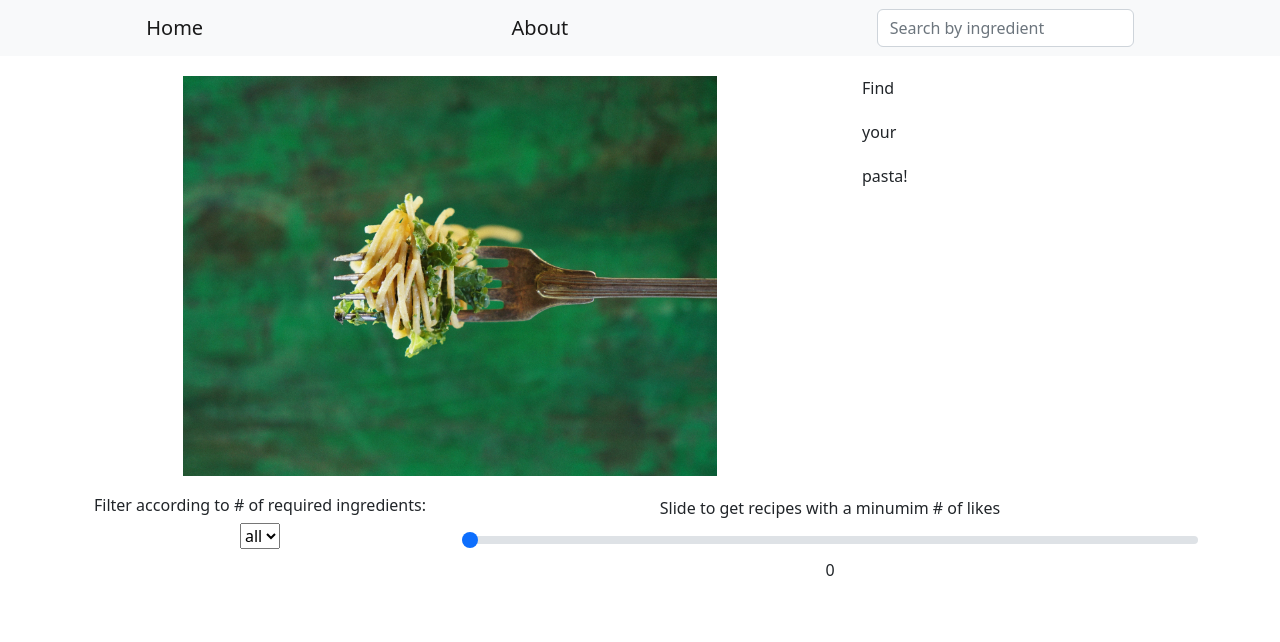
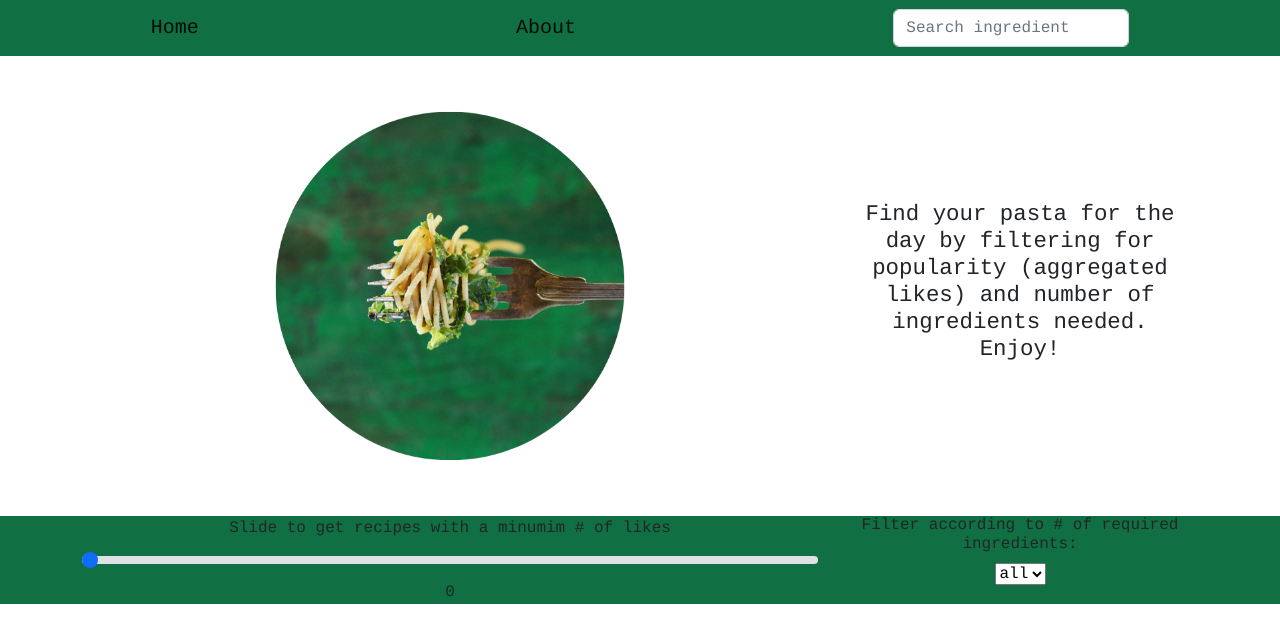
Before and after one commit to tagilv/JavaScript-recipe, a plain HTML site: page index.html in a window 1280 px wide. Drawn offline with nearby package versions, Linux system fonts and the light colour scheme; no server answers.

Commit message:
largenavbar

```diff
--- a/index.html
+++ b/index.html
@@ -7,33 +7,37 @@
   <link href="https://cdn.jsdelivr.net/npm/bootstrap@5.2.2/dist/css/bootstrap.min.css" rel="stylesheet" integrity="sha384-Zenh87qX5JnK2Jl0vWa8Ck2rdkQ2Bzep5IDxbcnCeuOxjzrPF/et3URy9Bv1WTRi" crossorigin="anonymous">
     <link rel="stylesheet" href="style.css" />
 
+
     <title>Document</title>
   </head>
   <body>
 
-    <nav class=" navbar sticky-top navbar-light bg-light justify-content-around ">
+    <nav class="navbar sticky-top navbar-light justify-content-around">
       <a class="navbar-brand">Home</a>
       <a class="navbar-brand">About</a>
       <div class="form-inline">
         <input
           class="form-control mr-sm-2"
           type="search"
-          placeholder="Search by ingredient"
+          placeholder="Search ingredient"
           aria-label="Search"
           id="ingredient-search"
         />
       </div>
     </nav>
     <section>
-          <div class="container text-center">
-            <div class="row">
-        <div class="col-sm-8">
+      <div class="container text-center">
+        <div class="row">
+          <div class="col-sm-8">
           <div>
-            <img src="./assets/pasta.png" alt=""></div>
+            <img src="./assets/test.png" alt=""></div>
+          </div>
+        <div class="col-sm-4">
+          <div>
+            <h4>Find your pasta for the day by filtering for popularity (aggregated likes) and number of ingredients needed. Enjoy!</h4>
           </div>
 
-        <div class="col-sm-4">
-          <div>
+          <!-- <div>
             Find
           </div>
           <div>
@@ -41,17 +45,22 @@
           </div>
            <div>
             pasta!
-          </div>
+          </div> -->
         </div>
       </div>
       </div>
     </section>
 
-    <section>
-
-
+    <section class="product">
       <div class="container text-center">
         <div class="row">
+                    <div class="col-md-8">
+            <label for="customRange2" class="form-label"
+            >Slide to get recipes with a minumim # of likes
+            </label>
+          <input type="range" name="rangeInput" value="0" class="form-range" min="0" max="45" id="rangeInput" oninput="amount.value=rangeInput.value" >
+          <output id="amount" name="amount" for="rangeInput">0</output>
+          </div>
           <div class="col-6 col-md-4">
             <h6>Filter according to # of required ingredients:</h6>
             <select name="Select value" id="ingredientsDropdown">
@@ -62,15 +71,9 @@
               <option data-index-number="6" value="6">6</option>
             </select>
           </div>
-          <div class="col-md-8">
-            <label for="customRange2" class="form-label"
-            >Slide to get recipes with a minumim # of likes
-            </label>
-          <input type="range" name="rangeInput" value="0" class="form-range" min="0" max="45" id="rangeInput" oninput="amount.value=rangeInput.value" >
-          <output id="amount" name="amount" for="rangeInput">0</output>
-          </div>
       </div>
     </section>
+
     <main>
       <div class="container" id="container">
         <div class="row g-2" id="cards-container"></div>
@@ -97,3 +100,119 @@
     ></script> -->
   </body>
 </html>
+
+<!-- Ask why this isnt working tomorrow: -->
+<!-- <section class="container">
+    <div class="dropdown">
+      <button
+        class="btn btn-secondary dropdown-toggle"
+        type="button"
+        id="dropdownMenuButton"
+        data-toggle="dropdown"
+        aria-haspopup="true"
+        aria-expanded="false"
+        id="ingredientsDropdown"
+      >
+        Number of ingredients needed
+      </button>
+      <div class="dropdown-menu" aria-labelledby="dropdownMenuButton">
+        <a value="1" class="dropdown-item" href="#">2</a>
+        <a value="2" class="dropdown-item" href="#">5</a>
+        <a value="3" class="dropdown-item" href="#">5+</a>
+      </div>
+    </div>
+  </section> -->
+
+<!--
+
+  <section>
+      <div class="container">
+        <h6>Filter according to # of required ingredients:</h6>
+        <select name="Select value" id="ingredientsDropdown">
+          <label for=""></label>
+          <option value="allIngredientsSelected">all</option>
+          <option data-index-number="3" value="3">3</option>
+          <option data-index-number="4" value="4">4</option>
+          <option data-index-number="6" value="6">6</option>
+        </select>
+      </div>
+
+      <div class="container">
+        <label for="customRange2" class="form-label"
+          >Slide to get recipes with a minumim # of likes</label
+        >
+        <input type="range" class="form-range" min="0" max="45" id="slider" />
+        <input type="range" name="rangeInput" value="0" class="form-range" min="0" max="45" id="rangeInput" oninput="amount.value=rangeInput.value" >
+      <output id="amount" name="amount" for="rangeInput">0</output> -->
+<!-- </div>
+    </section> -->
+
+
+
+<!--
+          <div class="container">
+        <h6>Filter according to # of required ingredients:</h6>
+        <select name="Select value" id="ingredientsDropdown">
+          <label for=""></label>
+          <option value="allIngredientsSelected">all</option>
+          <option data-index-number="3" value="3">3</option>
+          <option data-index-number="4" value="4">4</option>
+          <option data-index-number="6" value="6">6</option>
+        </select>
+      </div> -->
+
+
+
+
+
+    <!-- <div class="container text-center">
+            <div class="row">
+        <div class="col-sm-8">
+          <div>
+            <img src="./assets/pasta.png" alt=""></div>
+          </div>
+
+        <div class="col-sm-4">
+          <div>
+            Find your pasta!
+          </div>
+        </div>
+      </div>
+      </div> -->
+
+
+<!--
+          <div class="container container-hero">
+      <div class="hero-left">
+        <img src="./assets/pasta.png" alt="">
+      </div>
+      <div class="hero-right">Find your pasta!</div>
+    </div> -->
+
+
+
+    <!-- <nav class="navbar navbar-expand-lg bg-light">
+  <div class="container-fluid">
+    <a class="navbar-brand" href="#">Navbar</a>
+    <button class="navbar-toggler" type="button" data-bs-toggle="collapse" data-bs-target="#navbarNav" aria-controls="navbarNav" aria-expanded="false" aria-label="Toggle navigation">
+      <span class="navbar-toggler-icon"></span>
+
+    </button>
+    <div class="collapse navbar-collapse" id="navbarNav">
+      <ul class="navbar-nav">
+        <li class="nav-item">
+          <a class="nav-link active" aria-current="page" href="#">Home</a>
+        </li>
+        <li class="nav-item">
+          <a class="nav-link" href="#">Features</a>
+        </li>
+        <li class="nav-item">
+          <a class="nav-link" href="#">Pricing</a>
+        </li>
+        <li class="nav-item">
+          <a class="nav-link disabled">Disabled</a>
+        </li>
+      </ul>
+    </div>
+  </div>
+</nav> -->
--- a/style.css
+++ b/style.css
@@ -1,3 +1,8 @@
+* {
+  font-family: courier;
+}
+
+
 .invisable {
   visibility: hidden;
 }
@@ -8,7 +13,7 @@
   object-fit: contain;
   width: 100%;
   height: 50vh;
-  margin: 20px;
+  margin: 30px;
 }
 
 .col-sm-8 div {
@@ -26,6 +31,29 @@
     display: flex;
     justify-content: space-between;
 }
+
+.col-sm-4 {
+  display: flex;
+  align-items: center;
+  justify-content: flex-start;
+}
+
+section.product {
+  background-color: #107043;
+}
+
+main {
+  background-color: #107043;
+}
+
+nav {
+  background-color: #107043;
+}
+
+h4 {
+  font-size: 1.4rem;
+}
+
 
 /*
 .container-hero {
```
Also changed, not shown: assets/test.png (added).
